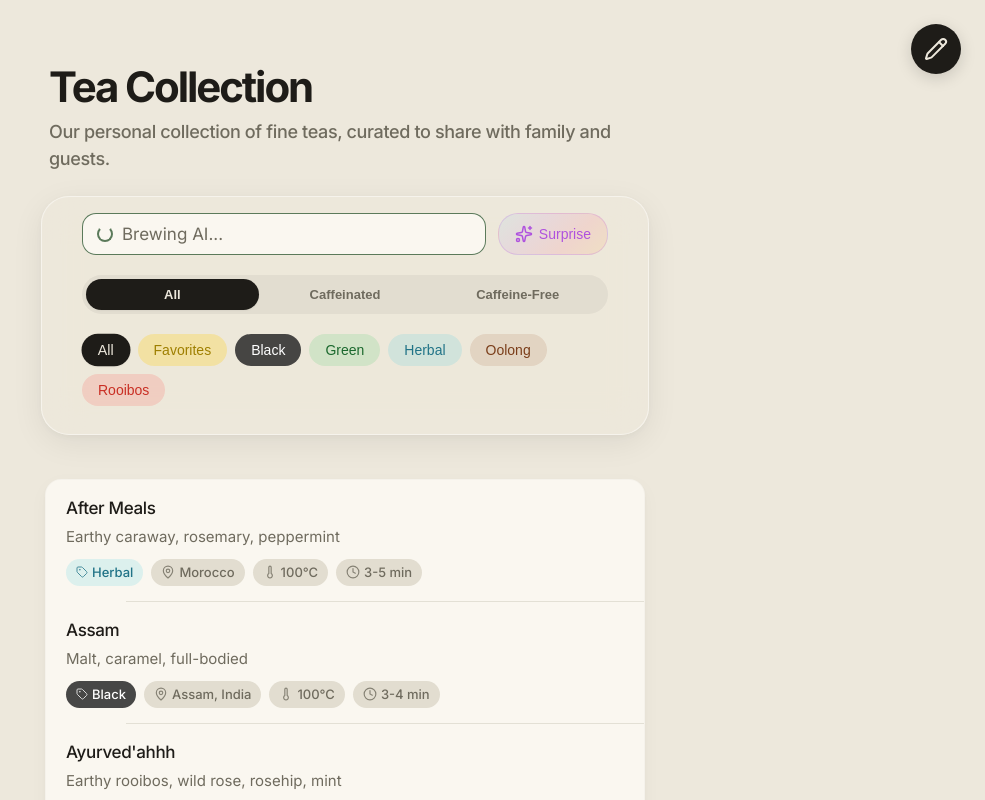
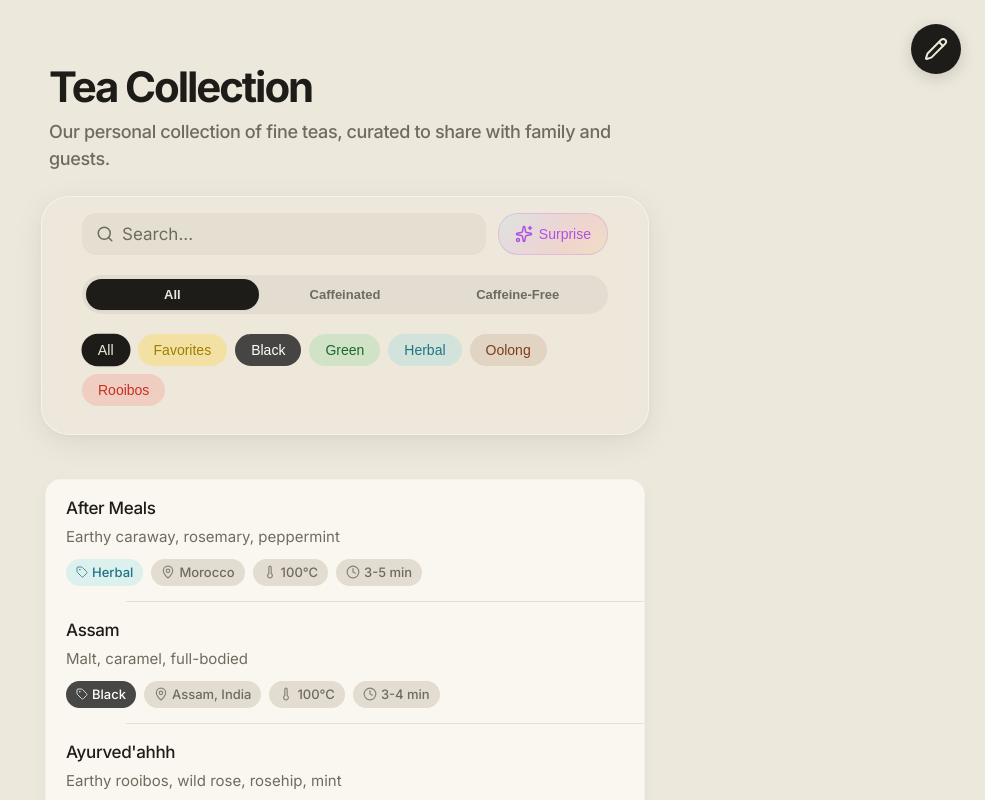
Before and after one commit to smavromatis/tea-db, a React (Vite) app: page / in a window 1280 px wide. Shown: the top 800 px of the page, without its empty margins (295-1280 px from the left). Built offline with nearby package versions, Linux system fonts and the light colour scheme.

Commit message:
refactor: rename search components and properties to semantic search for improved terminology consistency

```diff
--- a/src/App.jsx
+++ b/src/App.jsx
@@ -56,7 +56,7 @@ const itemVariants = {
 };
 import teasData from './data/teas.json';
 import './admin.css';
-import { aiSearch } from './ai/aiService';
+import { semanticSearch } from './semantic/semanticService';
 import SmartTimer from './SmartTimer';
 
 const TeaAdmin = lazy(() => import('./TeaAdmin'));
@@ -102,10 +102,10 @@ function App() {
   const [isSearchFocused, setIsSearchFocused] = useState(false);
   const [selectedTea, setSelectedTea] = useState(null);
   const [expandedAddon, setExpandedAddon] = useState(null);
-  const [isAiReady, setIsAiReady] = useState(false);
-  const [isAiWakingUp, setIsAiWakingUp] = useState(true);
-  const [aiSearchResults, setAiSearchResults] = useState(null);
-  const [aiExplanations, setAiExplanations] = useState({});
+  const [isSemanticReady, setIsSemanticReady] = useState(false);
+  const [isSemanticWakingUp, setIsSemanticWakingUp] = useState(true);
+  const [semanticSearchResults, setSemanticSearchResults] = useState(null);
+  const [semanticExplanations, setSemanticExplanations] = useState({});
   const [isTimerFlipped, setIsTimerFlipped] = useState(false);
   const [isCoffeeMode, setIsCoffeeMode] = useState(false);
   const lenisRef = useRef(null);
@@ -206,41 +206,44 @@ function App() {
     setIsTimerFlipped(false);
   };
 
-  // Initialize AI Search
+  // Initialize Semantic Search
   useEffect(() => {
-    aiSearch.init(teasData, () => {
-      setIsAiReady(true);
-      setIsAiWakingUp(false);
+    semanticSearch.init(teasData, () => {
+      setIsSemanticReady(true);
+      setIsSemanticWakingUp(false);
+    }, () => {
+      setIsSemanticReady(false);
+      setIsSemanticWakingUp(false);
     });
   }, []);
 
-  // Update AI search query
+  // Update Semantic search query
   useEffect(() => {
     let active = true;
     const performSearch = async () => {
-      if (isAiReady) {
+      if (isSemanticReady) {
         if (searchQuery.trim().length > 1) {
-          const res = await aiSearch.search(searchQuery);
+          const res = await semanticSearch.search(searchQuery);
           if (active) {
             if (res && res.results) {
-              setAiSearchResults(res.results);
-              setAiExplanations(res.explanations || {});
+              setSemanticSearchResults(res.results);
+              setSemanticExplanations(res.explanations || {});
             } else {
-              setAiSearchResults(res);
-              setAiExplanations({});
+              setSemanticSearchResults(res);
+              setSemanticExplanations({});
             }
           }
         } else {
           if (active) {
-            setAiSearchResults(null);
-            setAiExplanations({});
+            setSemanticSearchResults(null);
+            setSemanticExplanations({});
           }
         }
       }
     };
     performSearch();
     return () => { active = false; };
-  }, [searchQuery, isAiReady]);
+  }, [searchQuery, isSemanticReady]);
 
   const handleSurpriseMe = (e) => {
     e?.preventDefault();
@@ -316,11 +319,11 @@ function App() {
 
     if (searchQuery.trim() !== "") {
       const q = searchQuery.toLowerCase();
-      if (aiSearchResults && aiSearchResults.length > 0) {
-        // AI returned results
-        filtered = filtered.filter(tea => aiSearchResults.some(r => r.id === tea.id));
-      } else if (aiSearchResults && aiSearchResults.length === 0) {
-        // AI returned empty
+      if (semanticSearchResults && semanticSearchResults.length > 0) {
+        // Semantic model returned results
+        filtered = filtered.filter(tea => semanticSearchResults.some(r => r.id === tea.id));
+      } else if (semanticSearchResults && semanticSearchResults.length === 0) {
+        // Semantic model returned empty
         filtered = [];
       } else {
         // Fallback to text search
@@ -337,11 +340,11 @@ function App() {
 
     // Sort globally
     let sortedFiltered = [...filtered];
-    if (aiSearchResults && aiSearchResults.length > 0 && searchQuery.trim() !== "") {
-      // Sort by AI confidence
+    if (semanticSearchResults && semanticSearchResults.length > 0 && searchQuery.trim() !== "") {
+      // Sort by Semantic confidence
       sortedFiltered.sort((a, b) => {
-        const scoreA = aiSearchResults.find(r => r.id === a.id)?.score || 0;
-        const scoreB = aiSearchResults.find(r => r.id === b.id)?.score || 0;
+        const scoreA = semanticSearchResults.find(r => r.id === a.id)?.score || 0;
+        const scoreB = semanticSearchResults.find(r => r.id === b.id)?.score || 0;
         return scoreB - scoreA;
       });
     } else {
@@ -368,7 +371,7 @@ function App() {
     }
 
     return groups;
-  }, [searchQuery, activeCategory, caffeineFilter, aiSearchResults]);
+  }, [searchQuery, activeCategory, caffeineFilter, semanticSearchResults]);
 
   // Sort groups alphabetically
   const displayedCategories = Object.keys(groupedTeas).sort();
@@ -377,19 +380,19 @@ function App() {
     <div className="floating-nav">
       <div className="nav-content">
         <div className="search-row">
-          <div className={`search-container ${isAiWakingUp ? 'ai-waking-up' : ''} ${isAiReady ? 'ai-ready' : ''}`}>
+          <div className={`search-container ${isSemanticWakingUp ? 'semantic-waking-up' : ''} ${isSemanticReady ? 'semantic-ready' : ''}`}>
             <div className="search-icon-wrapper">
-              {isAiWakingUp ? (
-                <motion.div animate={{ rotate: 360 }} transition={{ repeat: Infinity, duration: 1.5, ease: 'linear' }} className="ai-spinner" />
+              {isSemanticWakingUp ? (
+                <motion.div animate={{ rotate: 360 }} transition={{ repeat: Infinity, duration: 1.5, ease: 'linear' }} className="semantic-spinner" />
               ) : (
-                <Search className={isAiReady ? "search-icon ai-glowing-icon" : "search-icon"} size={18} />
+                <Search className={isSemanticReady ? "search-icon semantic-glowing-icon" : "search-icon"} size={18} />
               )}
             </div>
             <input
               ref={isForced ? searchInputRef : null}
               type="text"
               className="search-input"
-              placeholder={isAiWakingUp ? "Brewing AI..." : (isAiReady ? "Spill the tea!" : "Search...")}
+              placeholder={isSemanticWakingUp ? "Waking Semantic Engine..." : (isSemanticReady ? "Spill the tea!" : "Search...")}
               value={searchQuery}
               onChange={(e) => setSearchQuery(e.target.value)}
               onFocus={() => setIsSearchFocused(true)}
@@ -653,16 +656,16 @@ function App() {
                                     )}
                                   </div>
 
-                                  {aiSearchResults && aiSearchResults.find(r => r.id === tea.id) && searchQuery.trim() !== "" && (
-                                    <div className="ai-explanation-row">
-                                      <span className="ai-explain-badge match-confidence-badge" style={{ backgroundColor: 'var(--accent-color)', color: '#fff' }}>
-                                        {Math.round(aiSearchResults.find(r => r.id === tea.id).score * 100)}% Match
+                                  {semanticSearchResults && semanticSearchResults.find(r => r.id === tea.id) && searchQuery.trim() !== "" && (
+                                    <div className="semantic-explanation-row">
+                                      <span className="semantic-explain-badge match-confidence-badge" style={{ backgroundColor: 'var(--accent-color)', color: '#fff' }}>
+                                        {Math.round(semanticSearchResults.find(r => r.id === tea.id).score * 100)}% Match
                                       </span>
-                                      {aiExplanations[tea.id] && aiExplanations[tea.id].length > 0 && (
+                                      {semanticExplanations[tea.id] && semanticExplanations[tea.id].length > 0 && (
                                         <>
-                                          <Sparkles size={11} className="ai-explain-icon" style={{ marginLeft: '4px' }} />
-                                          {aiExplanations[tea.id].map((concept, ci) => (
-                                            <span key={ci} className="ai-explain-badge">{concept}</span>
+                                          <Sparkles size={11} className="semantic-explain-icon" style={{ marginLeft: '4px' }} />
+                                          {semanticExplanations[tea.id].map((concept, ci) => (
+                                            <span key={ci} className="semantic-explain-badge">{concept}</span>
                                           ))}
                                         </>
                                       )}
--- a/src/TeaAdmin.jsx
+++ b/src/TeaAdmin.jsx
@@ -153,7 +153,7 @@ export default function TeaAdmin({ teas: initialTeas, onClose }) {
             brewTime: "",
             temperature: "",
             description: "",
-            aiSemanticProfile: "",
+            semanticProfile: "",
             liquor: "",
             liquorColor: "",
             scales: { intensity: 50, mouthfeel: 50, flavor: 50, sweetness: 50 },
@@ -412,8 +412,8 @@ export default function TeaAdmin({ teas: initialTeas, onClose }) {
                                             </div>
 
                                             <div className="field-group hero-field">
-                                                <label>AI Semantic Profile (Emotions, Scenarios & Concepts)</label>
-                                                <textarea value={tea.aiSemanticProfile || ''} onChange={e => updateTea(tea.id, 'aiSemanticProfile', e.target.value)} placeholder="e.g. cozy, rainy day, relaxing, deep thought, nostalgic..." className="admin-input admin-textarea" />
+                                                <label>Semantic Profile (Emotions, Scenarios & Concepts)</label>
+                                                <textarea value={tea.semanticProfile || ''} onChange={e => updateTea(tea.id, 'semanticProfile', e.target.value)} placeholder="e.g. cozy, rainy day, relaxing, deep thought, nostalgic..." className="admin-input admin-textarea" />
                                             </div>
 
                                             <div className="admin-field-row auto-grid">
--- a/src/index.css
+++ b/src/index.css
@@ -409,7 +409,7 @@ html.lenis body {
   transition: all 0.3s ease;
 }
 
-.ai-spinner {
+.semantic-spinner {
   width: 16px;
   height: 16px;
   border: 2px solid var(--accent-color);
@@ -417,12 +417,12 @@ html.lenis body {
   border-radius: 50%;
 }
 
-.ai-glowing-icon {
+.semantic-glowing-icon {
   color: var(--accent-color);
   filter: drop-shadow(0 0 4px var(--accent-soft));
 }
 
-.search-container.ai-waking-up .search-input {
+.search-container.semantic-waking-up .search-input {
   box-shadow: inset 0 0 0 1px var(--accent-color);
   background-color: var(--card-bg);
 }
@@ -688,7 +688,7 @@ html.lenis body {
   opacity: 0.8;
 }
 
-.ai-explanation-row {
+.semantic-explanation-row {
   display: flex;
   align-items: center;
   gap: 6px;
@@ -696,13 +696,13 @@ html.lenis body {
   flex-wrap: wrap;
 }
 
-.ai-explain-icon {
+.semantic-explain-icon {
   color: var(--accent-color);
   opacity: 0.6;
   flex-shrink: 0;
 }
 
-.ai-explain-badge {
+.semantic-explain-badge {
   font-size: 11px;
   font-weight: 500;
   color: var(--accent-color);
--- a/src/ai/compute_embeddings.mjs
+++ b/src/semantic/compute_embeddings.mjs
@@ -198,7 +198,7 @@ async function run() {
         }
 
         // Combine hand-written profile with auto-generated concepts
-        const manualProfile = tea.aiSemanticProfile || '';
+        const manualProfile = tea.semanticProfile || '';
         const autoWords = matchedConcepts
             .slice(0, 20)
             .map(c => c.word)
--- a/src/ai/aiService.js
+++ b/src/semantic/semanticService.js
@@ -1,15 +1,25 @@
-export class AISearchService {
+export class SemanticSearchService {
     constructor() {
         this.worker = null;
         this.isReady = false;
         this.resolves = {};
     }
 
-    init(teas, onReady) {
+    init(teas, onReady, onError) {
         if (!this.worker) {
-            this.worker = new Worker(new URL('./aiWorker.js', import.meta.url), {
+            this.worker = new Worker(new URL('./semanticWorker.js', import.meta.url), {
                 type: 'module'
             });
+
+            this.worker.onerror = (workerError) => {
+                console.error("Worker Error:", workerError);
+                if (onError) onError(workerError);
+                // Resolve hanging search promises
+                for (const query of Object.keys(this.resolves)) {
+                    this.resolves[query]({ results: null, explanations: {} });
+                    delete this.resolves[query];
+                }
+            };
 
             this.worker.addEventListener('message', (event) => {
                 const { type, payload } = event.data;
@@ -24,7 +34,13 @@ export class AISearchService {
                         delete this.resolves[query];
                     }
                 } else if (type === 'ERROR') {
-                    console.error("AI Search Error:", payload);
+                    console.error("Semantic Search Error:", payload);
+                    if (onError) onError(payload);
+                    // Resolve any hanging search promises
+                    for (const query of Object.keys(this.resolves)) {
+                        this.resolves[query]({ results: null, explanations: {} });
+                        delete this.resolves[query];
+                    }
                 }
             });
 
@@ -43,4 +59,4 @@ export class AISearchService {
     }
 }
 
-export const aiSearch = new AISearchService();
+export const semanticSearch = new SemanticSearchService();
--- a/src/ai/aiWorker.js
+++ b/src/semantic/semanticWorker.js
@@ -188,7 +188,7 @@ self.addEventListener('message', async (event) => {
                 searchText: [
                     tea.name, tea.flavourNotes, tea.description,
                     tea.categories?.join(' '), tea.origin, tea.brand,
-                    tea.aiSemanticProfile,
+                    tea.semanticProfile,
                 ].filter(Boolean).join(' '),
                 name: tea.name || '',
             }));
@@ -352,6 +352,6 @@ self.addEventListener('message', async (event) => {
             });
         }
     } catch (error) {
-        self.postMessage({ type: 'ERROR', payload: error.message });
+        self.postMessage({ type: 'ERROR', payload: error ? (error.message || error.toString()) : 'Unknown error' });
     }
 });
```
Also changed, not shown: src/data/teas.json.
